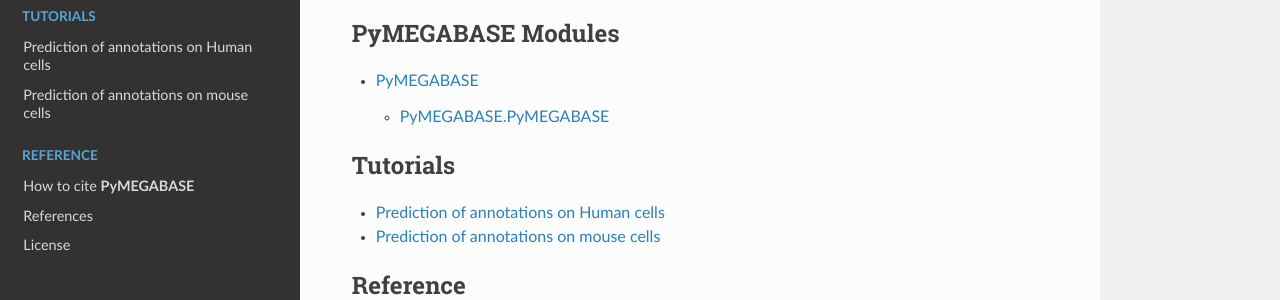
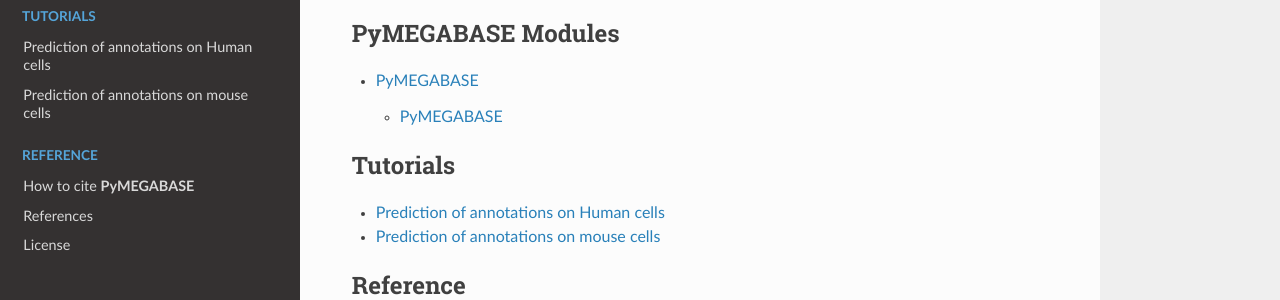
Before and after one commit to ed29rice/PyMEGABASE, a Sphinx documentation site: the page built from docs/source/index.rst, in a window 1280 px wide and 1046 px high. Shown: the part 307-607 px from the top of the window. Built offline with Sphinx 7.4.7 and the Read the Docs theme 2.0.0, drawn with Linux system fonts in a browser that asks for light colours.

Commit message:
Update PyMEGABASE.rst

```diff
--- a/docs/source/PyMEGABASE.rst
+++ b/docs/source/PyMEGABASE.rst
@@ -1,10 +1,10 @@
 PyMEGABASE
 ==================
 
-PyMEGABASE.PyMEGABASE
+PyMEGABASE
 ----------------------------
 
-.. automodule:: PyMEGABASE.PyMEGABASE
+.. automodule:: PyMEGABASE
    :members:
    :undoc-members:
    :show-inheritance:
```
